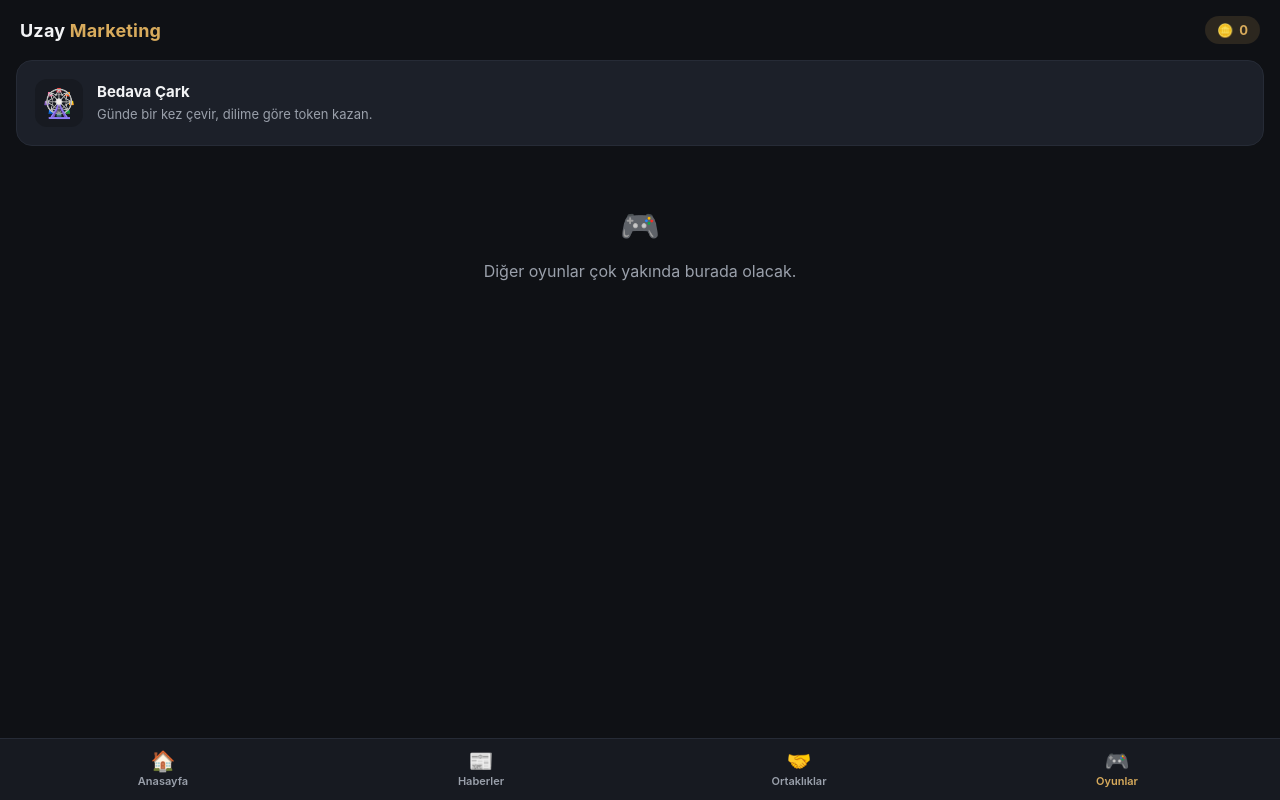
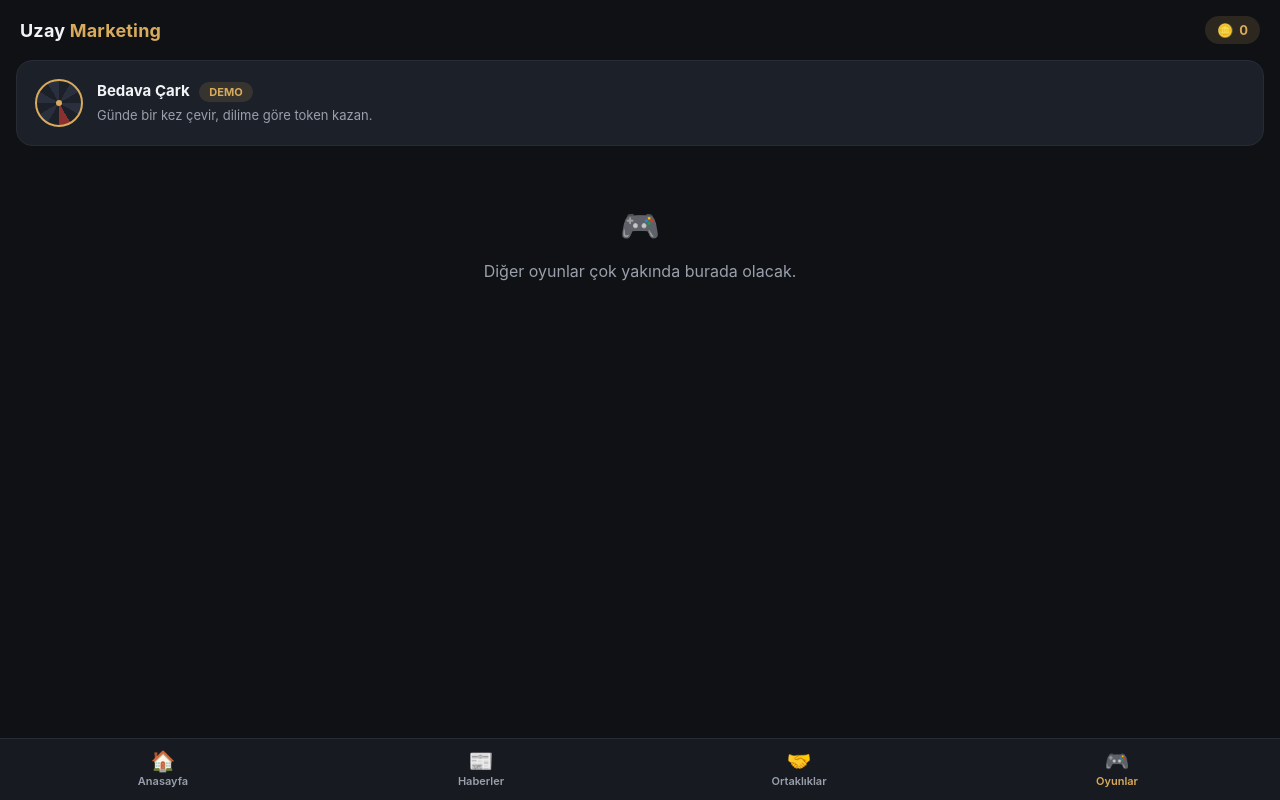
Before and after one commit to uzay-exe/uzay-marketing-webapp, a plain HTML site: page oyunlar.html in a window 1280 px wide. Drawn offline with Linux system fonts and the light colour scheme; a script that the page names is missing.

Commit message:
Çark: demo etiketi, mini önizleme ikonu, büyük buton
Oyunlar listesindeki emoji ikon yerine gerçek çarkın küçük bir
conic-gradient önizlemesi + DEMO rozeti; çark sayfasında bakiyenin
geçici/demo olduğunu belirten uyarı; çevirme butonu büyütüldü.

```diff
--- a/oyunlar.html
+++ b/oyunlar.html
@@ -17,9 +17,9 @@
 
   <main>
     <a class="card game-card" href="cark.html">
-      <div class="game-card-icon">🎡</div>
+      <div class="game-card-icon mini-wheel"></div>
       <div class="game-card-body">
-        <h3>Bedava Çark</h3>
+        <h3>Bedava Çark <span class="badge badge-inline">DEMO</span></h3>
         <p>Günde bir kez çevir, dilime göre token kazan.</p>
       </div>
     </a>
--- a/style.css
+++ b/style.css
@@ -230,6 +230,24 @@ button.cta:disabled {
   cursor: default;
 }
 
+button.cta.cta-lg {
+  padding: 18px 28px;
+  font-size: 18px;
+  border-radius: 14px;
+}
+
+/* Demo sürüm etiketi */
+.demo-badge-wrap {
+  text-align: center;
+  margin-bottom: 10px;
+}
+
+.badge-inline {
+  margin-bottom: 0;
+  margin-left: 6px;
+  vertical-align: middle;
+}
+
 /* Token balance pill (topbar) */
 .token-pill {
   display: flex;
@@ -262,6 +280,32 @@ button.cta:disabled {
   background: var(--bg-elevated);
   border-radius: 12px;
   flex-shrink: 0;
+}
+
+.mini-wheel {
+  border-radius: 50%;
+  border: 2px solid var(--accent);
+  background: conic-gradient(
+    #1c2029 0deg 30deg, #2a2f3d 30deg 60deg,
+    #1c2029 60deg 90deg, #2a2f3d 90deg 120deg,
+    #1c2029 120deg 150deg, #8c2f2f 150deg 180deg,
+    #1c2029 180deg 210deg, #2a2f3d 210deg 240deg,
+    #1c2029 240deg 270deg, #2a2f3d 270deg 300deg,
+    #1c2029 300deg 330deg, #2a2f3d 330deg 360deg
+  );
+  position: relative;
+}
+
+.mini-wheel::after {
+  content: "";
+  position: absolute;
+  top: 50%;
+  left: 50%;
+  width: 6px;
+  height: 6px;
+  background: var(--accent);
+  border-radius: 50%;
+  transform: translate(-50%, -50%);
 }
 
 .game-card-body h3 {
```
Also changed, not shown: cark.html (+5 -1 lines).
